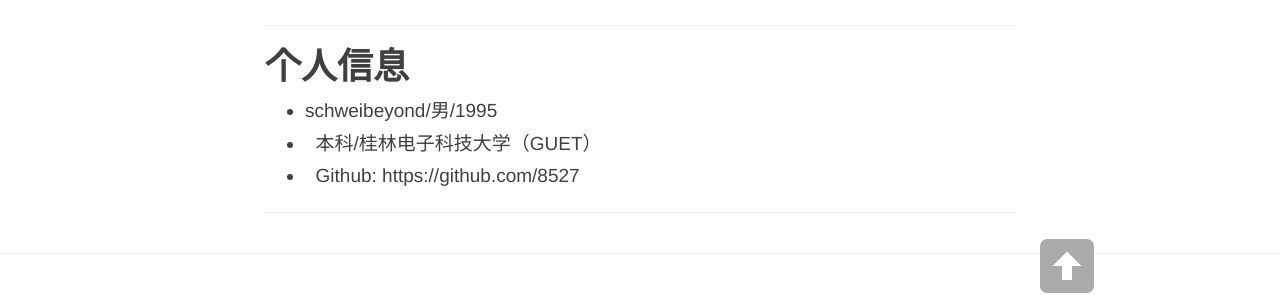
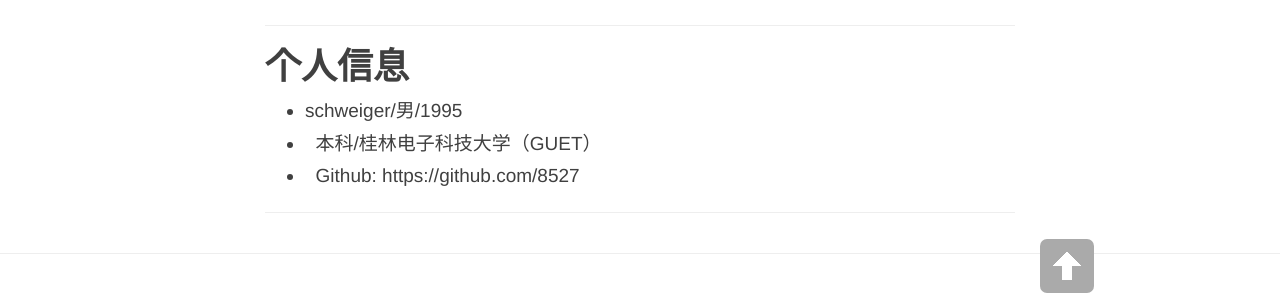
Before and after one commit to 8527/8527.github.io, a Jekyll site: the page built from about.md, in a window 1280 px wide. Shown: the part 577-872 px from the top of the page. Built offline with Jekyll 4.4.1, drawn with Linux system fonts in a browser that asks for light colours; nearby versions of some CDN libraries.

Commit message:
Update about.md

```diff
--- a/about.md
+++ b/about.md
@@ -3,6 +3,7 @@ layout: page
 title: "About"
 description: "Stay Hungry , Stay Foolish"
 header-img:
+
 ---
 
 
@@ -17,7 +18,7 @@ header-img:
 
 # 个人信息
 
-*   schweibeyond/男/1995
+*   schweiger/男/1995
 *   本科/桂林电子科技大学（GUET）
 *   Github: <https://github.com/8527>
 
```
